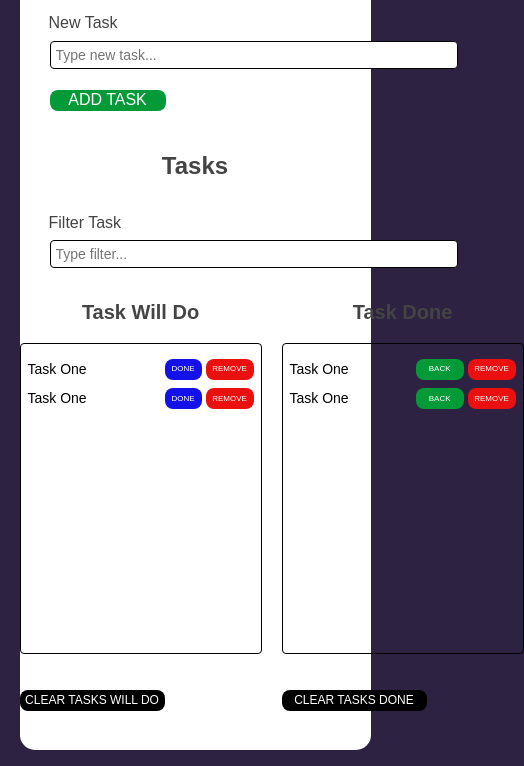
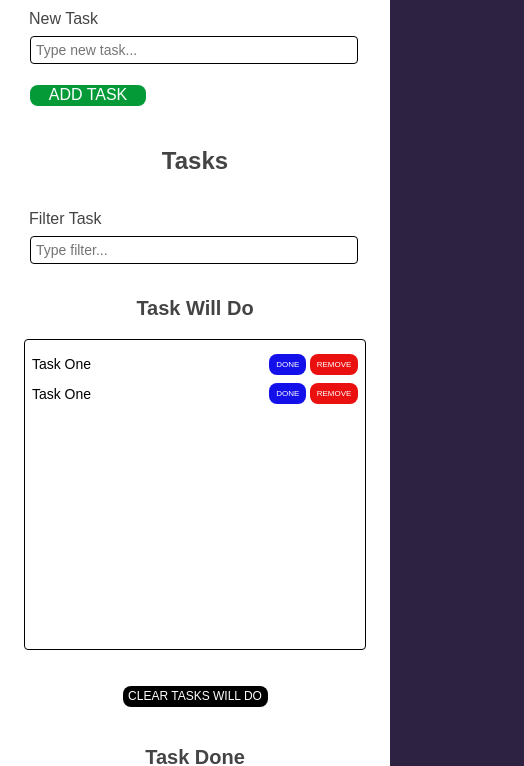
Before and after one commit to DariuszOkonski/js-task-list, a website: page index.html in a window 390 px wide. Shown: the part 89-855 px from the top of the page, 524 px wide, since content can reach past the window. Drawn offline with nearby package versions, Linux system fonts and the light colour scheme.

Commit message:
add media queries to file _index.scss

```diff
--- a/sass/_index.scss
+++ b/sass/_index.scss
@@ -104,4 +104,135 @@ body {
       }
     }
   }
+
+  //====================================== media queries
+  @media(max-width: 570px) {
+    .wrapper {
+      width: 90%;
+      max-width: 445px;
+      min-height: 826px;
+      background-color: #fff;
+      border-radius: 15px;
+    }
+
+    .header {
+      &__input {
+        @include task-input(36.8rem);
+      }
+    }
+
+    .filter {
+      &__input {
+        @include task-input(36.8rem);
+      }
+    }
+
+    .task-columns {
+      width: 44.4rem;
+      margin: 0 auto;
+      margin-top: 3.3rem;
+
+      display: flex;
+      flex-wrap: wrap;
+      justify-content: center;
+
+      .columns {
+        flex-basis: 94%;
+
+        &__items {
+          list-style: none;
+          width: 100%;
+          max-width: 35.2rem;
+          min-height: 31.1rem;
+          margin: 0 auto;
+          margin-top: 1.9rem;
+        }
+
+        &__btn {
+          display: block;
+          margin-left: auto;
+          margin-right: auto;
+        }
+      }
+    }
+  }
+
+  @media(max-width: 450px) {
+    .wrapper {
+      width: 100%;
+    }
+
+    .task-columns {
+      width: 36.4rem;
+    }
+  }
+
+  @media(max-width: 410px) {
+    .wrapper {
+      width: 100%;
+      max-width: 410px;
+    }
+
+    .header {
+      &__input {
+        @include task-input(32.8rem);
+      }
+    }
+
+    .filter {
+      &__input {
+        @include task-input(32.8rem);
+      }
+    }
+
+    .task-columns {
+      width: 36.4rem;
+    }
+  }
+
+  @media(max-width: 360px) {
+    .wrapper {
+      width: 100%;
+      max-width: 360px;
+    }
+
+    .header {
+      &__input {
+        @include task-input(27.8rem);
+      }
+    }
+
+    .filter {
+      &__input {
+        @include task-input(27.8rem);
+      }
+    }
+
+    .task-columns {
+      width: 34.4rem;
+    }
+  }
+
+  @media(max-width: 320px) {
+    .wrapper {
+      width: 100%;
+      max-width: 320px;
+    }
+
+    .header {
+      &__input {
+        @include task-input(24.8rem);
+      }
+    }
+
+    .filter {
+      &__input {
+        @include task-input(24.8rem);
+      }
+    }
+
+    .task-columns {
+      width: 30.4rem;
+    }
+  }
 }
```
Also changed, not shown: css/style.css, 1 other file.
